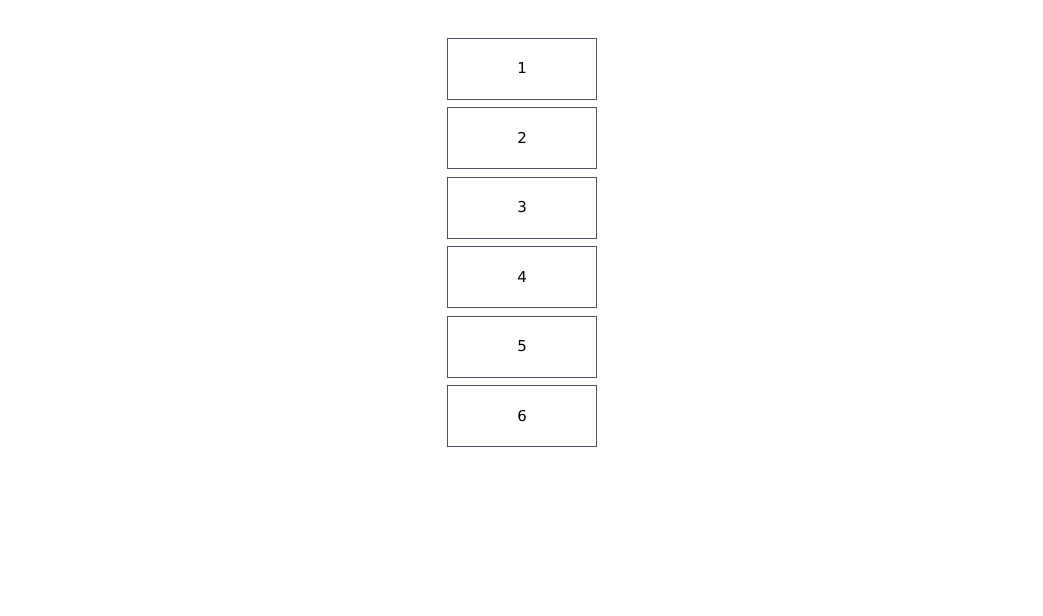
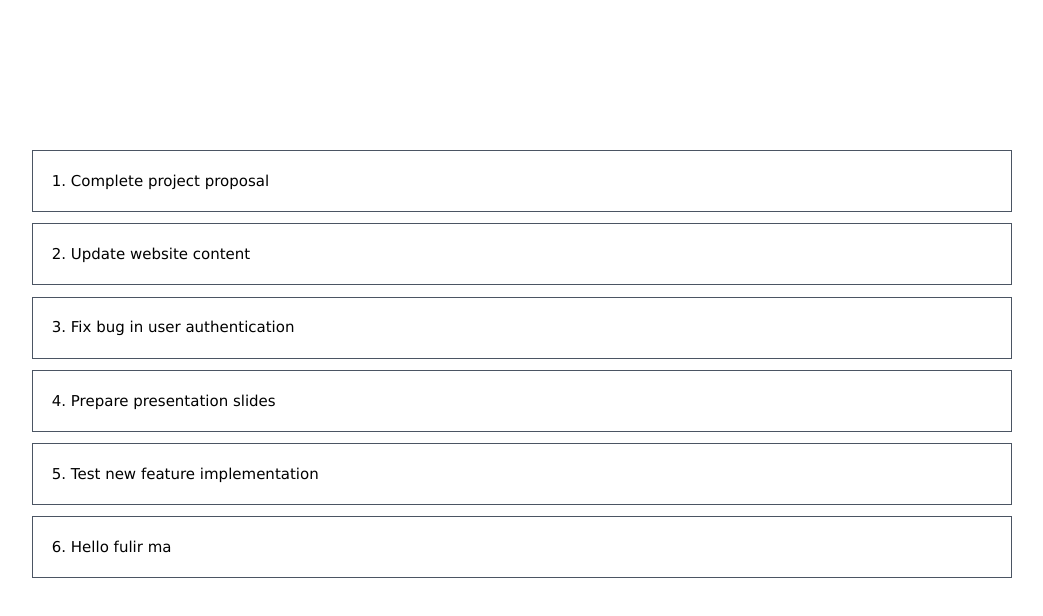
Before and after one commit to Ashik384/vue-play, a Vue app: page / in a window 1280 px wide. Shown: the top 616 px of the page, without its empty margins (118-1161 px from the left). Built offline with nearby package versions, Linux system fonts and the light colour scheme.

Commit message:
array loop width data

```diff
--- a/src/components/loop/loop.vue
+++ b/src/components/loop/loop.vue
@@ -1,14 +1,21 @@
 <script setup>
-const items = [1, 2, 3, 4, 5, 6];
+// const items = [1, 2, 3, 4, 5, 6];
 //List Rendaring - means in vue when we render loop
+const tasks = [
+  "Complete project proposal",
+  "Update website content",
+  "Fix bug in user authentication",
+  "Prepare presentation slides",
+  "Test new feature implementation",
+  "Hello fulir ma",
+];
 </script>
 
 <template>
-  <section
-    class="mx-auto container p-10 flex items-center text-center flex-col space-y-2" >
-    <div class="p-5 border border-gray-600 w-40" v-for="(item, index) in items" :key="index" >
-      {{ item }}
-    </div>
+  <section class="mx-auto container p-40">
+    <section class="mx-auto container space-y-3">
+        <div class="p-5 border border-gray-600 text-left" v-for="(task, index) in tasks" :key="index"> {{ index+1 }}. {{ task }} </div>
+    </section>
   </section>
 </template>
 
```
